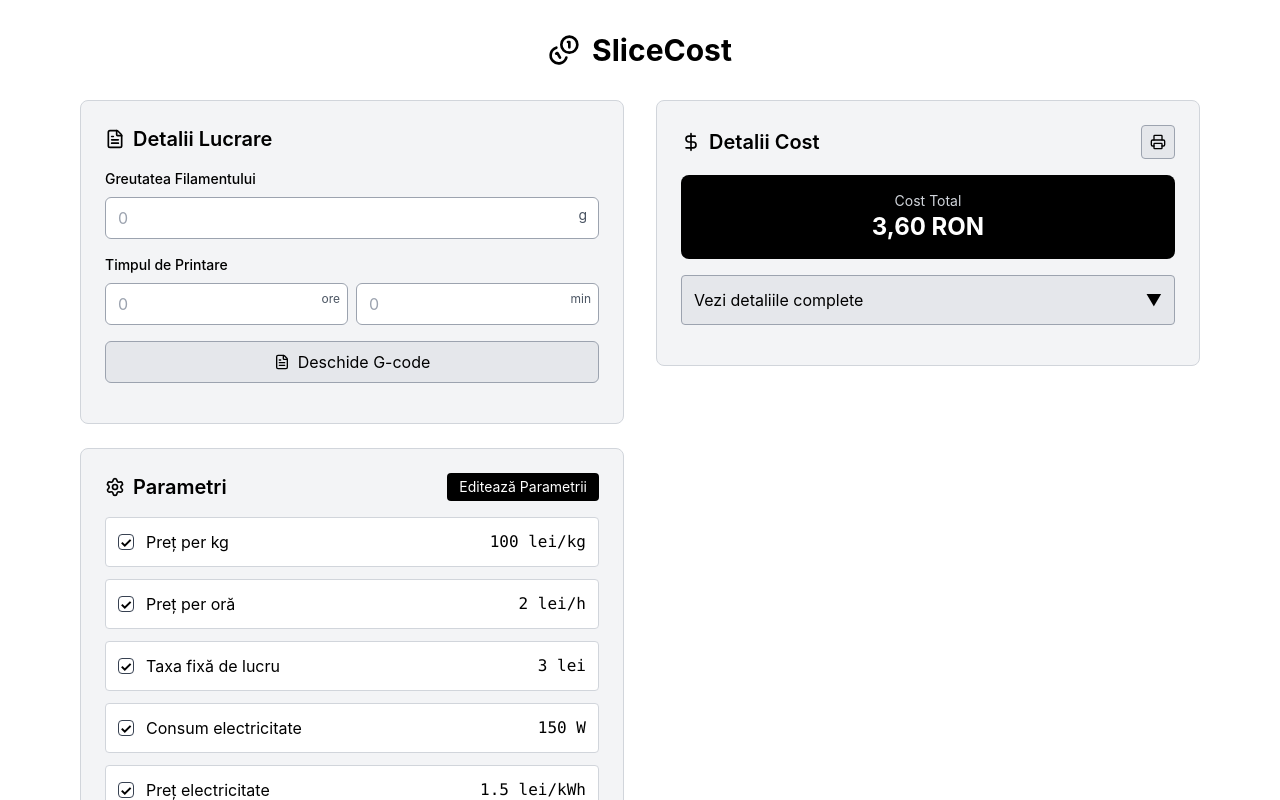
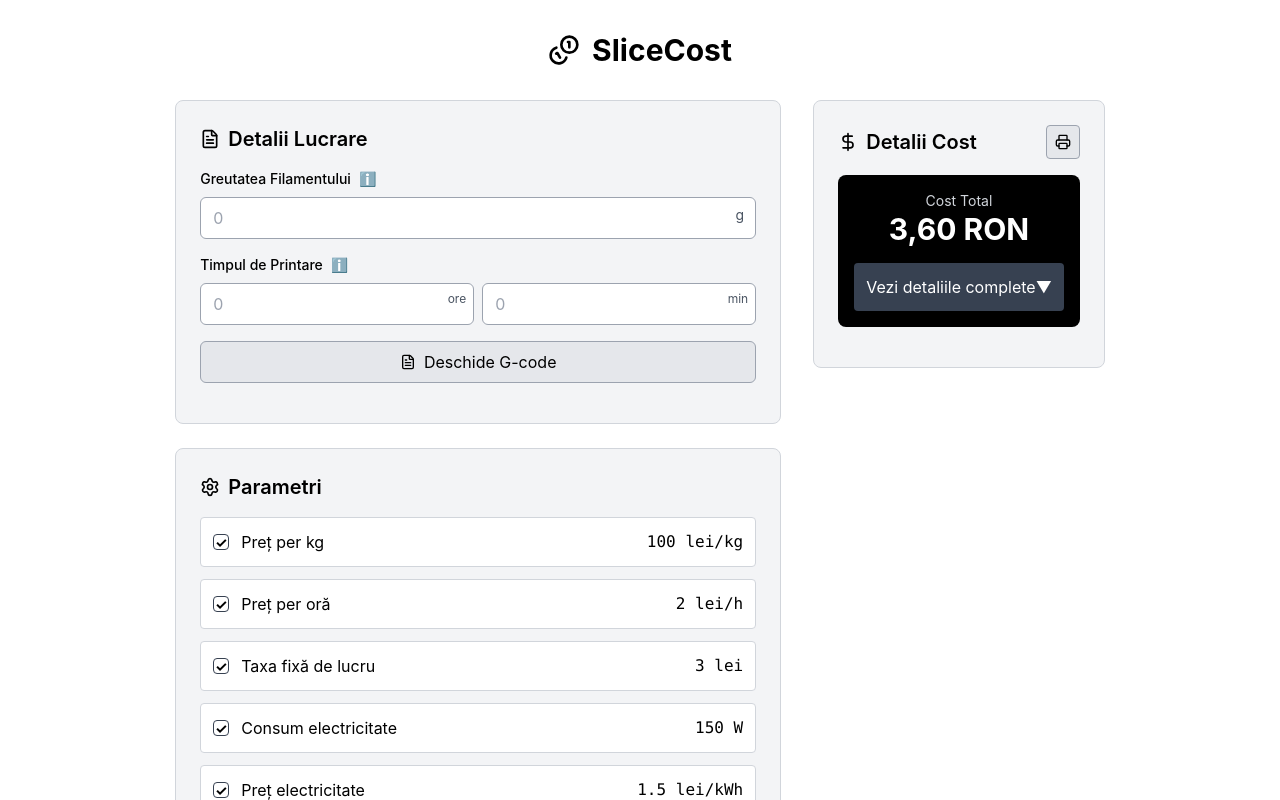
Before and after one commit to aleksxar/SliceCost, a React (Vite) app: page / in a window 1280 px wide. Shown: the top 800 px of the page. Built offline with nearby package versions, Linux system fonts and the light colour scheme.

Commit message:
experiment

```diff
--- a/src/App.tsx
+++ b/src/App.tsx
@@ -245,7 +245,7 @@
           </div>
         </header>
 
-        <div className="grid lg:grid-cols-2 gap-8">
+        <div className="flex flex-col lg:flex-row gap-8 justify-center">
           {/* Left Column - Inputs and Parameters */}
           <div className="space-y-6">
             {/* Main Inputs */}
@@ -257,9 +257,17 @@
 
               <div className="grid grid-cols-1 gap-4 mb-4">
                 <div>
-                  <label htmlFor="grams" className="block text-sm font-medium mb-2">
+                  <div className="flex items-center gap-2 mb-2">
+                    <label htmlFor="grams" className="text-sm font-medium">
                       Greutatea Filamentului
                     </label>
+                    <span
+                      className="text-gray-500 text-sm cursor-help"
+                      title="Introduceți greutatea totală a filamentului utilizat pentru printare, în grame."
+                    >
+                      ℹ️
+                    </span>
+                  </div>
                   <div className="relative">
                     <input
                       id="grams"
@@ -268,7 +276,9 @@
                       step="0.1"
                       value={grams}
                       onChange={(e) => setGrams(e.target.value)}
-                      className="w-full bg-white border border-gray-400 rounded-md px-3 py-2 focus:ring-2 focus:ring-black focus:border-transparent appearance-none"
+                      className={`w-full bg-white border rounded-md px-3 py-2 focus:ring-2 focus:ring-black focus:border-transparent appearance-none ${
+                        grams && !validatePositive(grams) ? 'border-red-500' : 'border-gray-400'
+                      }`}
                       placeholder="0"
                       aria-describedby="grams-unit"
                       style={{ MozAppearance: 'textfield' }}
@@ -278,12 +288,18 @@
                   {grams && !validatePositive(grams) && (
                     <p className="text-red-600 text-sm mt-1">Trebuie să fie un număr pozitiv</p>
                   )}
-                </div>
 
-                <div>
-                  <label className="block text-sm font-medium mb-2">
+                  <div className="flex items-center gap-2 mt-4 mb-2">
+                    <label className="text-sm font-medium">
                       Timpul de Printare
                     </label>
+                    <span
+                      className="text-gray-500 text-sm cursor-help"
+                      title="Introduceți timpul total de printare. Orele și minutele sunt separate în două câmpuri distincte."
+                    >
+                      ℹ️
+                    </span>
+                  </div>
                   <div className="grid grid-cols-2 gap-2">
                     <div>
                       <div className="relative">
@@ -294,7 +310,9 @@
                           step="1"
                           value={hours}
                           onChange={(e) => setHours(e.target.value)}
-                          className="w-full bg-white border border-gray-400 rounded-md px-3 py-2 focus:ring-2 focus:ring-black focus:border-transparent appearance-none"
+                          className={`w-full bg-white border rounded-md px-3 py-2 focus:ring-2 focus:ring-black focus:border-transparent appearance-none ${
+                            hours && !validatePositive(hours) ? 'border-red-500' : 'border-gray-400'
+                          }`}
                           placeholder="0"
                           aria-describedby="hours-unit"
                           style={{ MozAppearance: 'textfield' }}
@@ -315,7 +333,9 @@
                           step="1"
                           value={minutes}
                           onChange={(e) => setMinutes(e.target.value)}
-                          className="w-full bg-white border border-gray-400 rounded-md px-3 py-2 focus:ring-2 focus:ring-black focus:border-transparent appearance-none"
+                          className={`w-full bg-white border rounded-md px-3 py-2 focus:ring-2 focus:ring-black focus:border-transparent appearance-none ${
+                            minutes && !validateMinutes(minutes) ? 'border-red-500' : 'border-gray-400'
+                          }`}
                           placeholder="0"
                           aria-describedby="minutes-unit"
                           style={{ MozAppearance: 'textfield' }}
@@ -344,24 +364,12 @@
 
             {/* Parameters */}
             <div className="bg-gray-100 border border-gray-300 rounded-lg p-6">
-              <div className="flex items-center justify-between mb-4">
-                <h2 className="text-xl font-semibold flex items-center gap-2">
+              <h2 className="text-xl font-semibold mb-4 flex items-center gap-2">
                 <Settings className="w-5 h-5" />
                 Parametri
               </h2>
-                <button
-                  onClick={() => {
-                    setTempParameters(parameterConfig.value);
-                    setTempEnabled(parameterConfig.enabled);
-                    setShowParameterEditor(true);
-                  }}
-                  className="bg-black hover:bg-gray-800 text-white px-3 py-1 rounded text-sm transition-colors"
-                >
-                  Editează Parametrii
-                </button>
-              </div>
 
-              <div className="space-y-3">
+              <div className="space-y-3 mb-4">
                 {Object.entries(parameterConfig.value).map(([key, value]) => {
                   const enabled = parameterConfig.enabled[key as keyof Parameters];
                   const labels = {
@@ -414,6 +422,17 @@
                   );
                 })}
               </div>
+
+              <button
+                onClick={() => {
+                  setTempParameters(parameterConfig.value);
+                  setTempEnabled(parameterConfig.enabled);
+                  setShowParameterEditor(true);
+                }}
+                className="w-full bg-black hover:bg-gray-800 text-white px-4 py-2 rounded text-sm transition-colors"
+              >
+                Editează Parametrii
+              </button>
             </div>
           </div>
 
@@ -434,29 +453,27 @@
                 </button>
               </div>
 
-              {/* Summary */}
+              {/* Summary and Breakdown */}
               <div className="bg-black text-white rounded-lg p-4 mb-4">
-                <div className="text-center">
+                <div className="text-center mb-4">
                   <p className="text-gray-300 text-sm">Cost Total</p>
-                  <p className="text-2xl font-bold">{formatCurrency(costs.total)}</p>
+                  <p className="text-3xl font-bold">{formatCurrency(costs.total)}</p>
                 </div>
-              </div>
-
-              {/* Expandable Breakdown */}
                 <button
                   onClick={() => setShowBreakdown(!showBreakdown)}
-                className="w-full text-left bg-gray-200 hover:bg-gray-300 border border-gray-400 p-3 rounded transition-colors mb-4"
+                  className="w-full text-left bg-gray-700 hover:bg-gray-600 p-3 rounded transition-colors"
                 >
                   <span className="flex items-center justify-between">
-                  <span>Vezi detaliile complete</span>
+                    <span>{showBreakdown ? 'Ascunde detaliile' : 'Vezi detaliile complete'}</span>
                     <span className={`transform transition-transform ${showBreakdown ? 'rotate-180' : ''}`}>
                       ▼
                     </span>
                   </span>
                 </button>
+              </div>
 
               {showBreakdown && (
-                <div className="space-y-2 text-sm">
+                <div className="space-y-2 text-sm bg-gray-100 border border-gray-300 rounded-lg p-4">
                   {parameterConfig.enabled.pricePerKg && (
                     <div className="flex justify-between">
                       <span>Cost material:</span>
```
Lines whose indentation alone changed are shown as unchanged.
